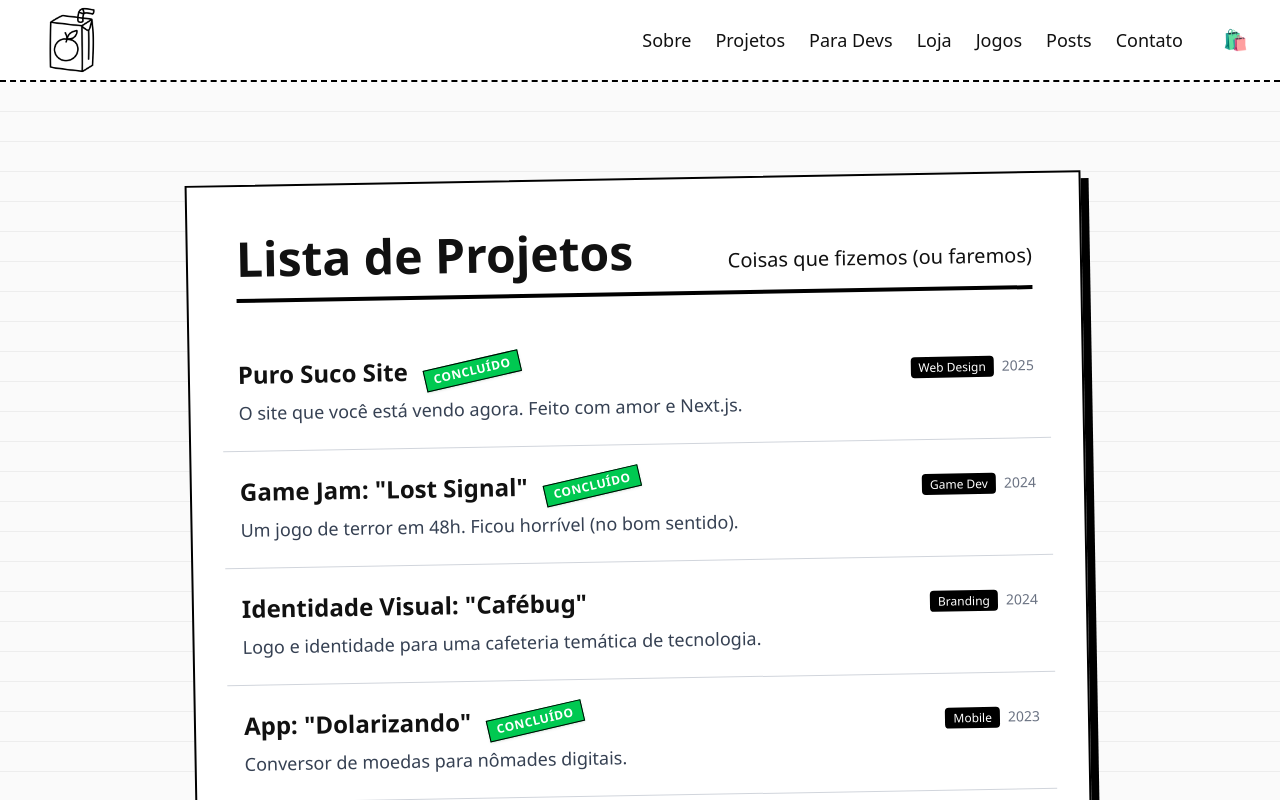
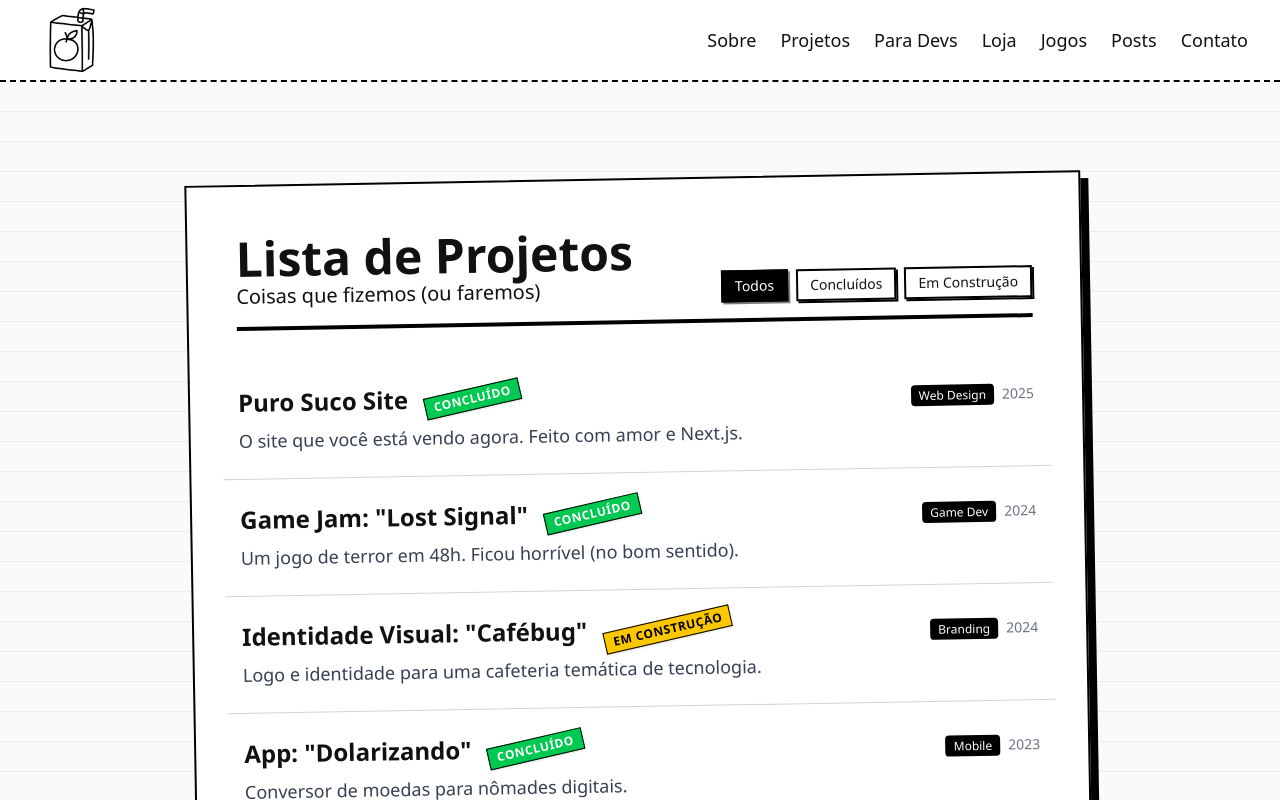
Before and after one commit to Felici4no/purosuco.indie, a Next.js app: page /projetos in a window 1280 px wide. Shown: the top 800 px of the page. Built offline with nearby package versions, Linux system fonts and the light colour scheme.

Commit message:
feat: Add projects filter

```diff
--- a/app/projetos/page.tsx
+++ b/app/projetos/page.tsx
@@ -1,5 +1,8 @@
-import React from 'react';
+'use client';
+
+import React, { useState } from 'react';
 import Link from 'next/link';
+import { motion, AnimatePresence } from 'framer-motion';
 
 const PROJECTS = [
     { id: 1, title: 'Puro Suco Site', category: 'Web Design', year: '2025', desc: 'O site que você está vendo agora. Feito com amor e Next.js.', status: 'completed' },
@@ -9,7 +12,18 @@ const PROJECTS = [
     { id: 5, title: 'Loja Física: Conceito', category: 'Arquitetura', year: '2025', desc: 'Rascunhos para nossa futura sede.', status: 'planning' },
 ];
 
+type FilterType = 'all' | 'completed' | 'construction';
+
 export default function ProjetosPage() {
+    const [filter, setFilter] = useState<FilterType>('all');
+
+    const filteredProjects = PROJECTS.filter(project => {
+        if (filter === 'all') return true;
+        if (filter === 'completed') return project.status === 'completed';
+        if (filter === 'construction') return project.status === 'in-progress' || project.status === 'planning';
+        return true;
+    });
+
     return (
         <main className="min-h-screen py-24 px-4 bg-neutral-50 relative overflow-hidden">
             {/* Notebook background pattern */}
@@ -19,20 +33,67 @@ export default function ProjetosPage() {
             }}></div>
 
             <div className="max-w-4xl mx-auto bg-white border-2 border-black p-8 sm:p-12 shadow-[8px_8px_0px_0px_rgba(0,0,0,1)] -rotate-1">
-                <div className="flex justify-between items-end mb-8 border-b-4 border-black pb-4">
+                <div className="flex flex-col md:flex-row justify-between items-end mb-8 border-b-4 border-black pb-4 gap-4">
+                    <div>
                         <h1 className="text-4xl md:text-5xl font-black">Lista de Projetos</h1>
                         <span className="font-hand text-xl hidden sm:block">Coisas que fizemos (ou faremos)</span>
                     </div>
 
-                <div className="space-y-0">
-                    {PROJECTS.map((project) => (
-                        <article key={project.id} className="group border-b border-gray-300 py-6 transition-colors px-4 -mx-4 relative overflow-hidden">
+                    {/* Filter Controls */}
+                    <div className="flex gap-2 font-hand text-sm flex-wrap justify-end">
+                        <button
+                            onClick={() => setFilter('all')}
+                            className={`px-3 py-1 border-2 border-black transition-all ${filter === 'all'
+                                    ? 'bg-black text-white shadow-[2px_2px_0px_0px_rgba(0,0,0,0.5)]'
+                                    : 'bg-white hover:bg-gray-100 hover:-translate-y-0.5 shadow-[2px_2px_0px_0px_rgba(0,0,0,1)]'
+                                }`}
+                        >
+                            Todos
+                        </button>
+                        <button
+                            onClick={() => setFilter('completed')}
+                            className={`px-3 py-1 border-2 border-black transition-all ${filter === 'completed'
+                                    ? 'bg-green-500 text-white shadow-[2px_2px_0px_0px_rgba(0,0,0,0.5)]'
+                                    : 'bg-white hover:bg-green-50 hover:-translate-y-0.5 shadow-[2px_2px_0px_0px_rgba(0,0,0,1)]'
+                                }`}
+                        >
+                            Concluídos
+                        </button>
+                        <button
+                            onClick={() => setFilter('construction')}
+                            className={`px-3 py-1 border-2 border-black transition-all ${filter === 'construction'
+                                    ? 'bg-yellow-400 text-black shadow-[2px_2px_0px_0px_rgba(0,0,0,0.5)]'
+                                    : 'bg-white hover:bg-yellow-50 hover:-translate-y-0.5 shadow-[2px_2px_0px_0px_rgba(0,0,0,1)]'
+                                }`}
+                        >
+                            Em Construção
+                        </button>
+                    </div>
+                </div>
+
+                <div className="space-y-0 min-h-[300px]">
+                    <AnimatePresence mode="popLayout">
+                        {filteredProjects.map((project) => (
+                            <motion.article
+                                key={project.id}
+                                layout
+                                initial={{ opacity: 0, y: 20 }}
+                                animate={{ opacity: 1, y: 0 }}
+                                exit={{ opacity: 0, scale: 0.95 }}
+                                transition={{ duration: 0.2 }}
+                                className="group border-b border-gray-300 py-6 transition-colors px-4 -mx-4 relative overflow-hidden"
+                            >
                                 <div className="flex flex-col md:flex-row md:items-baseline justify-between mb-2">
                                     <h3 className="text-2xl font-bold font-hand decoration-wavy decoration-2 flex items-center gap-2">
                                         {project.title}
                                         {project.status === 'completed' && (
                                             <span className="inline-block transform -rotate-12 bg-green-500 text-white text-xs px-2 py-0.5 shadow-sm border border-black font-sans font-bold uppercase tracking-wider ml-2">
                                                 Concluído
+                                            </span>
+                                        )}
+                                        {(project.status === 'in-progress' || project.status === 'planning') && (
+                                            <span className="inline-block transform -rotate-12 bg-yellow-400 text-black text-xs px-2 py-0.5 shadow-sm border border-black font-sans font-bold uppercase tracking-wider ml-2">
+                                                Em Construção
                                             </span>
                                         )}
                                     </h3>
@@ -42,8 +103,15 @@ export default function ProjetosPage() {
                                     </div>
                                 </div>
                                 <p className="text-gray-700 font-hand text-lg">{project.desc}</p>
-                        </article>
+                            </motion.article>
                         ))}
+                    </AnimatePresence>
+
+                    {filteredProjects.length === 0 && (
+                        <div className="py-12 text-center font-hand text-gray-400 text-xl">
+                            Nenhum projeto encontrado nesta categoria...
+                        </div>
+                    )}
                 </div>
 
                 <div className="mt-12 text-center">
--- a/components/layout/Header.tsx
+++ b/components/layout/Header.tsx
@@ -49,9 +49,6 @@ export function Header() {
                                 {item.label}
                             </Link>
                         ))}
-                        <button className="ml-4 font-hand text-xl hover-wiggle" aria-label="Carrinho">
-                            🛍️
-                        </button>
                     </nav>
 
                     {/* Mobile Menu Button */}
--- a/components/sections/About.tsx
+++ b/components/sections/About.tsx
@@ -4,21 +4,8 @@ import { Card } from '../ui/Card';
 export function About() {
     return (
         <section id="sobre" className="py-24 px-4 max-w-7xl mx-auto">
-            <div className="grid grid-cols-1 md:grid-cols-2 gap-12 items-center">
-
-                <div className="order-2 md:order-1 relative">
-                    {/* Sketchy photo placeholder */}
-                    <div className="aspect-[4/5] bg-neutral-100 border-sketch relative flex items-center justify-center overflow-hidden">
-                        <div className="absolute inset-0 opacity-10 bg-[radial-gradient(circle_at_center,_var(--tw-gradient-stops))] from-black to-transparent"></div>
-                        <span className="font-hand text-2xl text-gray-400 transform -rotate-12">Foto da Equipe</span>
-                    </div>
-
-                    <div className="absolute -bottom-4 right-0 md:-bottom-6 md:-right-6 bg-black text-white p-3 md:p-4 font-hand transform rotate-3 shadow-sketch max-w-[90%] text-center border-2 border-white">
-                        "Feito por gente de verdade"
-                    </div>
-                </div>
-
-                <div className="order-1 md:order-2">
+            <div className="max-w-4xl mx-auto">
+                <div>
                     <h2 className="text-5xl font-black mb-6">QUEM SOMOS</h2>
                     <div className="space-y-6 text-lg leading-relaxed">
                         <p>
--- a/components/sections/Shop.tsx
+++ b/components/sections/Shop.tsx
@@ -3,7 +3,7 @@ import { Card } from '../ui/Card';
 import { Button } from '../ui/Button';
 
 const PRODUCTS = [
-    { id: 1, name: 'T-Shirt "Traço Vivo"', price: 'R$ 89,90', type: 'Camiseta' },
+    { id: 1, name: 'BONÉ ORIGINS 002', price: 'R$ 119,90', type: 'Boné' },
 ];
 
 export function Shop() {
@@ -43,7 +43,7 @@ export function Shop() {
                             O primeiro item físico da Puro Suco. Minimalista, essencial e com nosso clássico logo bordado.
                         </p>
                         <div className="flex items-center gap-6 pt-4">
-                            <span className="text-3xl font-bold">R$ 89,90</span>
+                            <span className="text-3xl font-bold">R$ 119,90 </span>
                             <Button variant="primary" className="bg-transparent text-white border-2 border-white hover:bg-white hover:text-black px-8 py-4 text-lg transition-colors duration-300">
                                 GARANTIR O MEU
                             </Button>
@@ -63,7 +63,7 @@ export function Shop() {
                             {/* Card border specifically for dark mode section - inverted colors */}
                             <div className="border-2 border-white p-6 rounded-none relative transition-transform hover:-translate-y-2 bg-black">
                                 <div className="aspect-square bg-neutral-900 mb-4 flex items-center justify-center border border-dashed border-neutral-700">
-                                    <span className="font-hand text-neutral-500">Foto do Produto</span>
+                                    <span className="font-hand text-neutral-500">Foto do Produto<br />Em Breve</span>
                                 </div>
 
                                 <div className="flex justify-between items-start mb-2">
```
Lines whose indentation alone changed are shown as unchanged.
